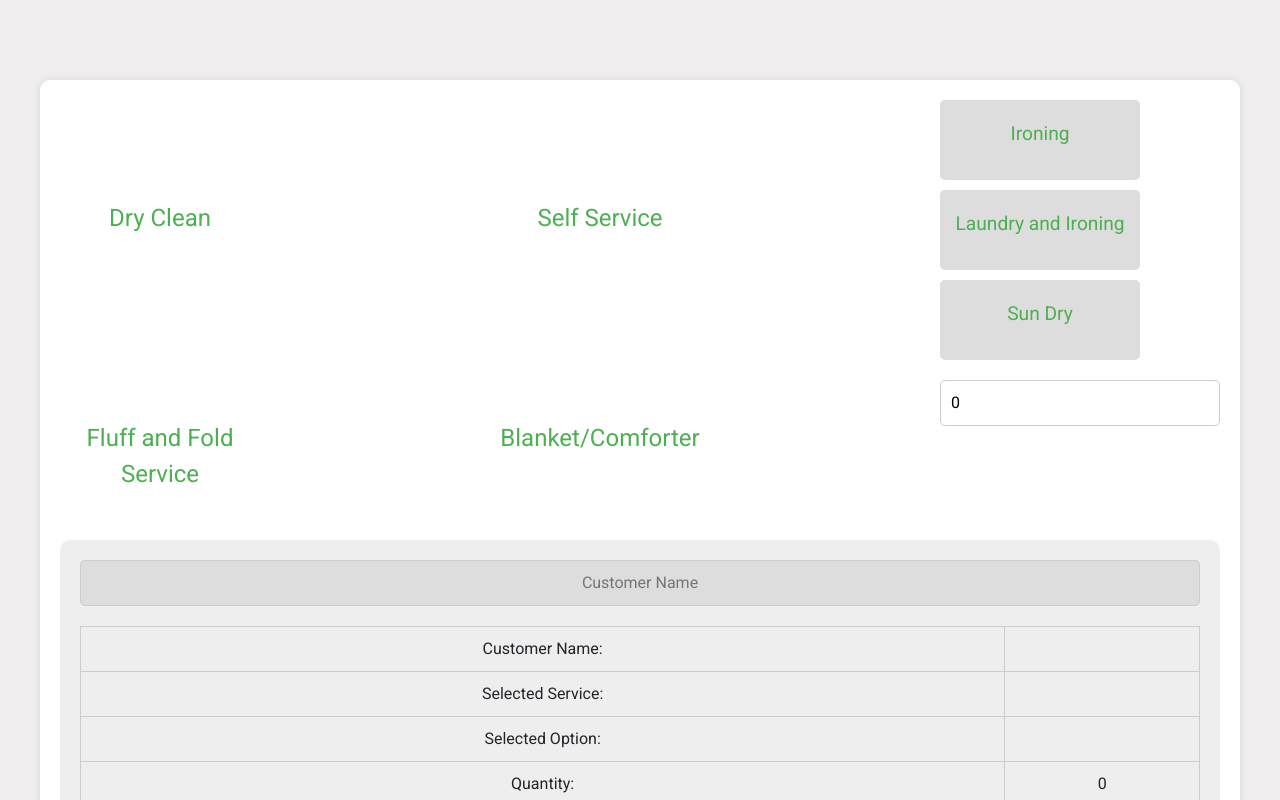
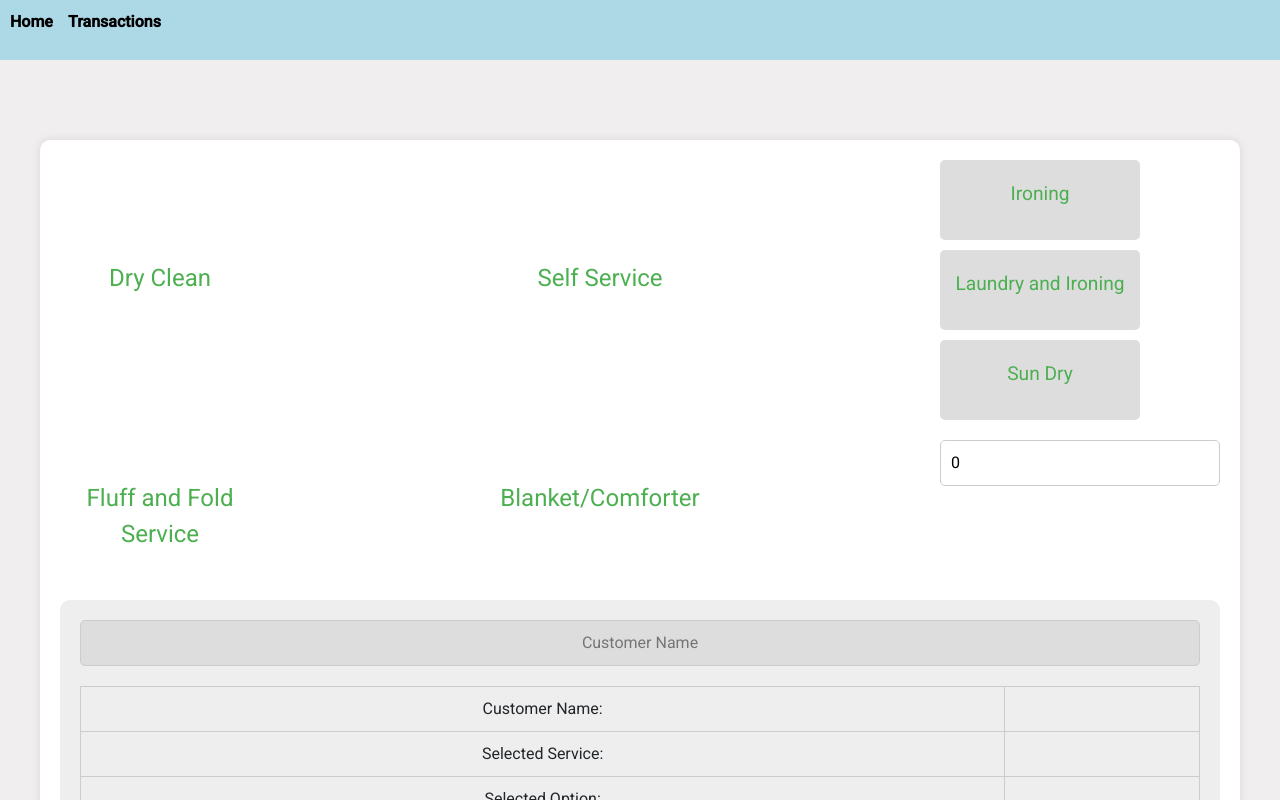
Before and after one commit to mawrk19/Laundry-System-Java, an Angular app: page /home in a window 1280 px wide. Shown: the top 800 px of the page. Built offline with nearby package versions, Linux system fonts and the light colour scheme.

Commit message:
added transaction component

```diff
--- a/src/app/app.module.ts
+++ b/src/app/app.module.ts
@@ -16,6 +16,7 @@ import { ShowDetailsComponent } from './show-details/show-details.component';
 import { HomeComponent } from './home/home.component';
 import { AdminLoginComponent } from './admin-login/admin-login.component';
 import { BrowserAnimationsModule } from '@angular/platform-browser/animations';
+import { TransactionsComponent } from './transactions/transactions.component';
 
 @NgModule({
   declarations: [
@@ -25,7 +26,7 @@ import { BrowserAnimationsModule } from '@angular/platform-browser/animations';
     UpdateEmployeeComponent,
     ShowDetailsComponent,
     HomeComponent, // HomeComponent is declared here
-    AdminLoginComponent
+    AdminLoginComponent, TransactionsComponent
   ],
   imports: [
     BrowserModule,
--- a/src/app/home/home.component.css
+++ b/src/app/home/home.component.css
@@ -215,3 +215,46 @@ body {
   cursor: pointer;
   font-size: 16px;
 }
+
+/* src/app/home/home.component.css */
+
+/* Style the header */
+header {
+  background-color: lightblue;
+  padding: 10px;
+}
+
+header nav ul {
+  list-style-type: none;
+  padding: 0;
+}
+
+header nav ul li {
+  display: inline;
+  margin-right: 15px;
+}
+
+header nav ul li a {
+  text-decoration: none;
+  color: black;
+  font-weight: bold;
+  transition: color 0.3s ease;
+}
+
+/* Add animation effect when link is clicked */
+header nav ul li a:active {
+  color: darkblue;
+  animation: clickAnimation 0.3s;
+}
+
+@keyframes clickAnimation {
+  0% {
+    transform: scale(1);
+  }
+  50% {
+    transform: scale(0.9);
+  }
+  100% {
+    transform: scale(1);
+  }
+}
--- a/src/app/home/home.component.html
+++ b/src/app/home/home.component.html
@@ -1,3 +1,15 @@
+<!-- src/app/home/home.component.html -->
+<header>
+  <nav>
+    <ul>
+      <li><a routerLink="/home">Home</a></li>
+      <li><a routerLink="/transactions">Transactions</a></li>
+    </ul>
+  </nav>
+</header>
+
+<!-- Add the rest of your HomeComponent template here -->
+
 <div class="container">
   <div class="services">
     <label class="service-box">
--- /dev/null
+++ b/src/app/invoice.service.ts
@@ -0,0 +1,18 @@
+// src/app/invoice.service.ts
+import { Injectable } from '@angular/core';
+import { HttpClient } from '@angular/common/http';
+import { Observable } from 'rxjs';
+
+@Injectable({
+  providedIn: 'root'
+})
+export class InvoiceService {
+
+  private apiUrl = 'http://localhost:8080/api/v1/invoices'; // Update with your actual API URL
+
+  constructor(private http: HttpClient) { }
+
+  getInvoices(): Observable<any[]> {
+    return this.http.get<any[]>(this.apiUrl);
+  }
+}
--- /dev/null
+++ b/src/app/transactions/transactions.component.css
@@ -0,0 +1,41 @@
+/* src/app/transactions/transactions.component.css */
+
+/* Style the header */
+header {
+    background-color: lightblue;
+    padding: 10px;
+  }
+
+  header nav ul {
+    list-style-type: none;
+    padding: 0;
+  }
+
+  header nav ul li {
+    display: inline;
+    margin-right: 15px;
+  }
+
+  header nav ul li a {
+    text-decoration: none;
+    color: black;
+    font-weight: bold;
+    transition: color 0.3s ease;
+  }
+
+  /* Add animation effect when link is clicked */
+  header nav ul li a:active {
+    color: darkblue;
+    animation: clickAnimation 0.3s;
+  }
+
+  @keyframes clickAnimation {
+    0% {
+      transform: scale(1);
+    }
+    50% {
+      transform: scale(0.9);
+    }
+    100% {
+      transform: scale(1);
+    }}
--- /dev/null
+++ b/src/app/transactions/transactions.component.html
@@ -0,0 +1,33 @@
+<!-- src/app/transactions/transactions.component.html -->
+<header>
+    <nav>
+      <ul>
+        <li><a routerLink="/home">Home</a></li>
+        <li><a routerLink="/transactions">Transactions</a></li>
+      </ul>
+    </nav>
+  </header>
+
+  <h2>Past Transactions</h2>
+  <table>
+    <thead>
+      <tr>
+        <th>ID</th>
+        <th>Customer</th>
+        <th>Price</th>
+        <th>Option</th>
+        <th>Quantity</th>
+        <th>Service</th>
+      </tr>
+    </thead>
+    <tbody>
+      <tr *ngFor="let invoice of invoices">
+        <td>{{ invoice.id }}</td>
+        <td>{{ invoice.customer }}</td>
+        <td>{{ invoice.price }}</td>
+        <td>{{ invoice.option }}</td>
+        <td>{{ invoice.quantity }}</td>
+        <td>{{ invoice.service }}</td>
+      </tr>
+    </tbody>
+  </table>
--- /dev/null
+++ b/src/app/transactions/transactions.component.ts
@@ -0,0 +1,21 @@
+// src/app/transactions/transactions.component.ts
+import { Component, OnInit } from '@angular/core';
+import { InvoiceService } from '../invoice.service';
+
+@Component({
+  selector: 'app-transactions',
+  templateUrl: './transactions.component.html',
+  styleUrls: ['./transactions.component.css']
+})
+export class TransactionsComponent implements OnInit {
+
+  invoices: any[] = [];
+
+  constructor(private invoiceService: InvoiceService) { }
+
+  ngOnInit(): void {
+    this.invoiceService.getInvoices().subscribe(data => {
+      this.invoices = data;
+    });
+  }
+}
```
Also changed, not shown: src/app/app-routing.module.ts (+5 -9 lines), 2 other files (tests, documents, lock files or other folders).
